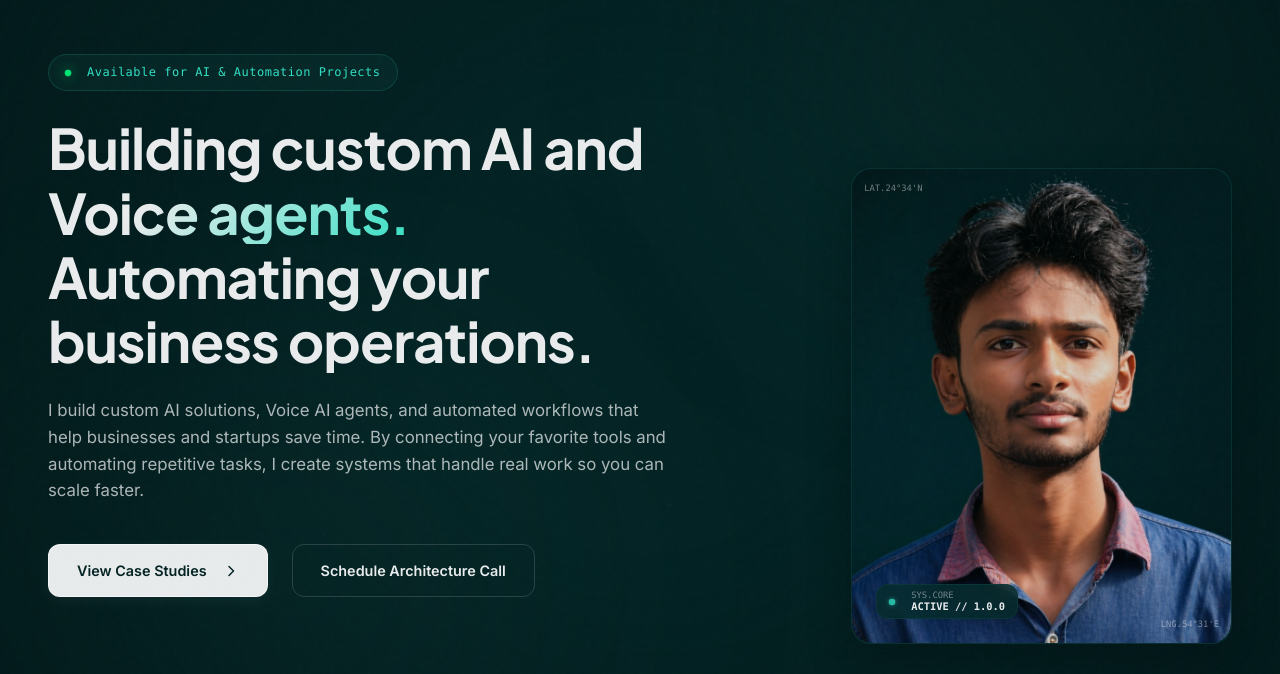
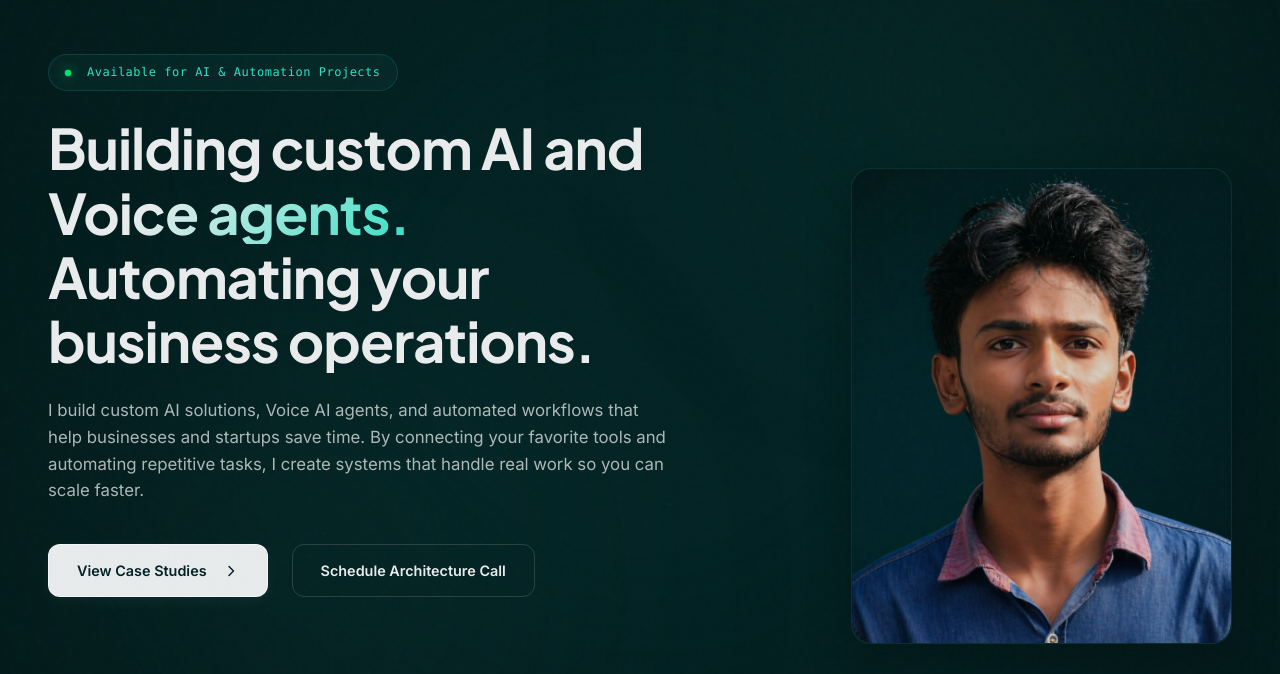
Before and after one commit to shaikubaidullah-coder/porfolio, a website built with Vite: page index.html in a window 1280 px wide. Shown: the part 74-748 px from the top of the page. Built offline with nearby package versions, Linux system fonts and the light colour scheme.

Commit message:
style: implement global design tokens and layout structure in main stylesheet

```diff
--- a/index.html
+++ b/index.html
@@ -183,18 +183,6 @@
               <img src="profile.jpg" alt="Portrait of Shaik Ubaidullah" class="profile-image-hero">
             </div>
 
-            <!-- System Status indicator details -->
-            <div class="portrait-status">
-              <div class="status-dot-pulse"></div>
-              <div class="status-info">
-                <span class="status-lbl">SYS.CORE</span>
-                <span class="status-val">ACTIVE // 1.0.0</span>
-              </div>
-            </div>
-
-            <!-- Technical coordinate details at borders -->
-            <div class="precision-coords-tl">LAT.24°34'N</div>
-            <div class="precision-coords-br">LNG.54°31'E</div>
           </div>
         </div>
 
--- a/styles.css
+++ b/styles.css
@@ -937,76 +937,6 @@ body.is-loaded .radial-glow-2 {
   margin-top: -10px;
 }
 
-/* System Status Details inside image */
-.portrait-status {
-  position: absolute;
-  bottom: var(--space-3);
-  left: var(--space-3);
-  background-color: rgba(7, 44, 45, 0.85);
-  border: 1px solid rgba(13, 58, 55, 0.8);
-  border-radius: var(--radius-md);
-  padding: 6px 12px;
-  display: flex;
-  align-items: center;
-  gap: var(--space-2);
-  z-index: 4;
-  backdrop-filter: blur(8px);
-  -webkit-backdrop-filter: blur(8px);
-}
-
-.status-dot-pulse {
-  width: 6px;
-  height: 6px;
-  background-color: var(--accent-cyan);
-  border-radius: var(--radius-full);
-  animation: pulse-cyan 1.5s infinite;
-}
-
-@keyframes pulse-cyan {
-  0% { transform: scale(0.9); opacity: 0.4; }
-  50% { transform: scale(1.2); opacity: 1; box-shadow: 0 0 8px var(--accent-cyan); }
-  100% { transform: scale(0.9); opacity: 0.4; }
-}
-
-.status-info {
-  display: flex;
-  flex-direction: column;
-}
-
-.status-lbl {
-  font-family: var(--font-mono);
-  font-size: 0.55rem;
-  color: var(--text-muted);
-  line-height: 1;
-}
-
-.status-val {
-  font-family: var(--font-mono);
-  font-size: 0.65rem;
-  font-weight: 600;
-  color: var(--text-primary);
-  line-height: 1.2;
-}
-
-.precision-coords-tl {
-  position: absolute;
-  top: 12px;
-  left: 12px;
-  font-family: var(--font-mono);
-  font-size: 0.55rem;
-  color: var(--text-muted);
-  z-index: 4;
-}
-
-.precision-coords-br {
-  position: absolute;
-  bottom: 12px;
-  right: 12px;
-  font-family: var(--font-mono);
-  font-size: 0.55rem;
-  color: var(--text-muted);
-  z-index: 4;
-}
 
 /* Scroll indicator animation */
 .scroll-indicator-container {
```
Also changed, not shown: dist/404.html, dist/assets/app-BwXuqw1t.js (renamed from dist/assets/app-BpxL8-hp.js), dist/assets/app-CR5r2Sem.css (added), dist/assets/app-Dffj9W-R.css (deleted), dist/index.html.
